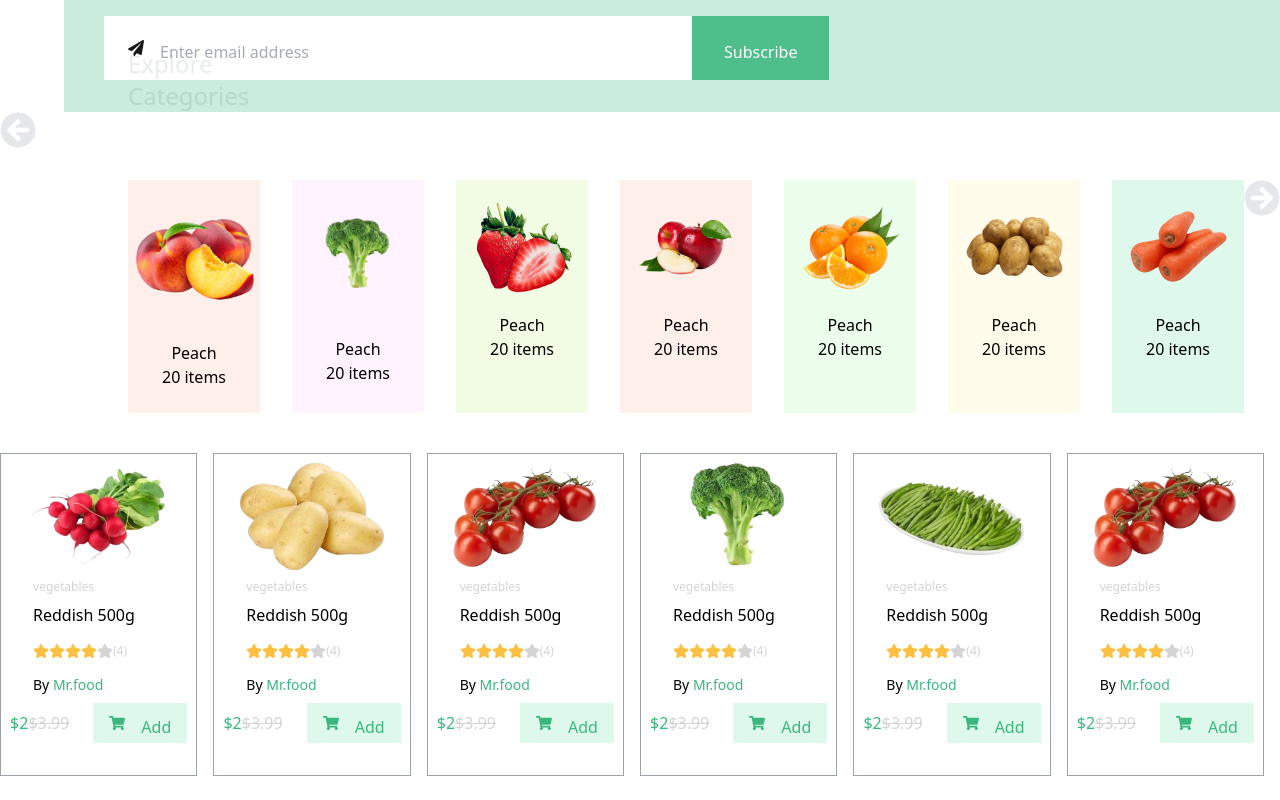
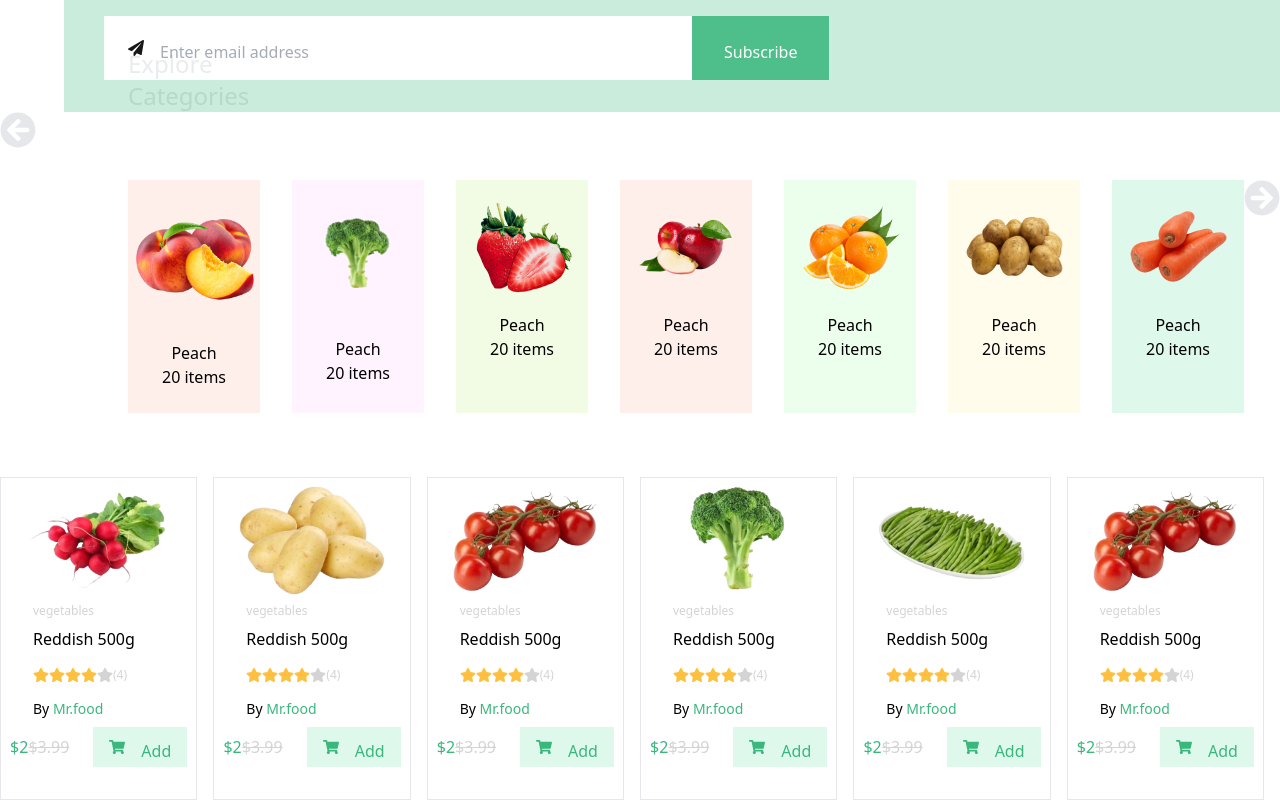
Before and after one commit to Divine-20/Instafarm, a React (Vite) app: page / in a window 1280 px wide. Shown: the part 913-1713 px from the top of the page. Before the commit the page ends 1689 px from the top, so only its background shows below. Built offline with nearby package versions, Linux system fonts and the light colour scheme.

Commit message:
added images to divs

```diff
--- a/src/components/categories.jsx
+++ b/src/components/categories.jsx
@@ -59,9 +59,10 @@ function Categories(props) {
             </div>
             <i className='text-4xl text-gray-200' ><FaArrowCircleRight /></i>
         </div>
-        <div className='flex justify-center'>
+        <div className='flex justify-center mt-6'>
+
         {featured.map(features=>(
-     <div className='h-auto pb-8 w-64 mr-4  mt-10 border-solid border-[1px] border-gray-400'>
+     <div className='h-auto pb-8 w-64 mr-4  mt-10 border-solid border-[1px] border-gray-200'>
           <img src={features.src} alt="reddish" />
           <p className='text-xs pl-8 text-[#D4D4D4]'>{features.type}</p>
           <h1 className='pl-8 pt-2'>{features.name}</h1>
--- a/src/components/categoriesContent.jsx
+++ b/src/components/categoriesContent.jsx
@@ -48,7 +48,7 @@ function CategoriesContent() {
   amount:"$3.99"
 
 },{
-  src: tomatoes,
+  src: tomatoes ,
   type:"vegetables",
   name:"Reddish 500g",
   owner:"Mr.food",
```
Also changed, not shown: src/components/deliveries.jsx (added).
